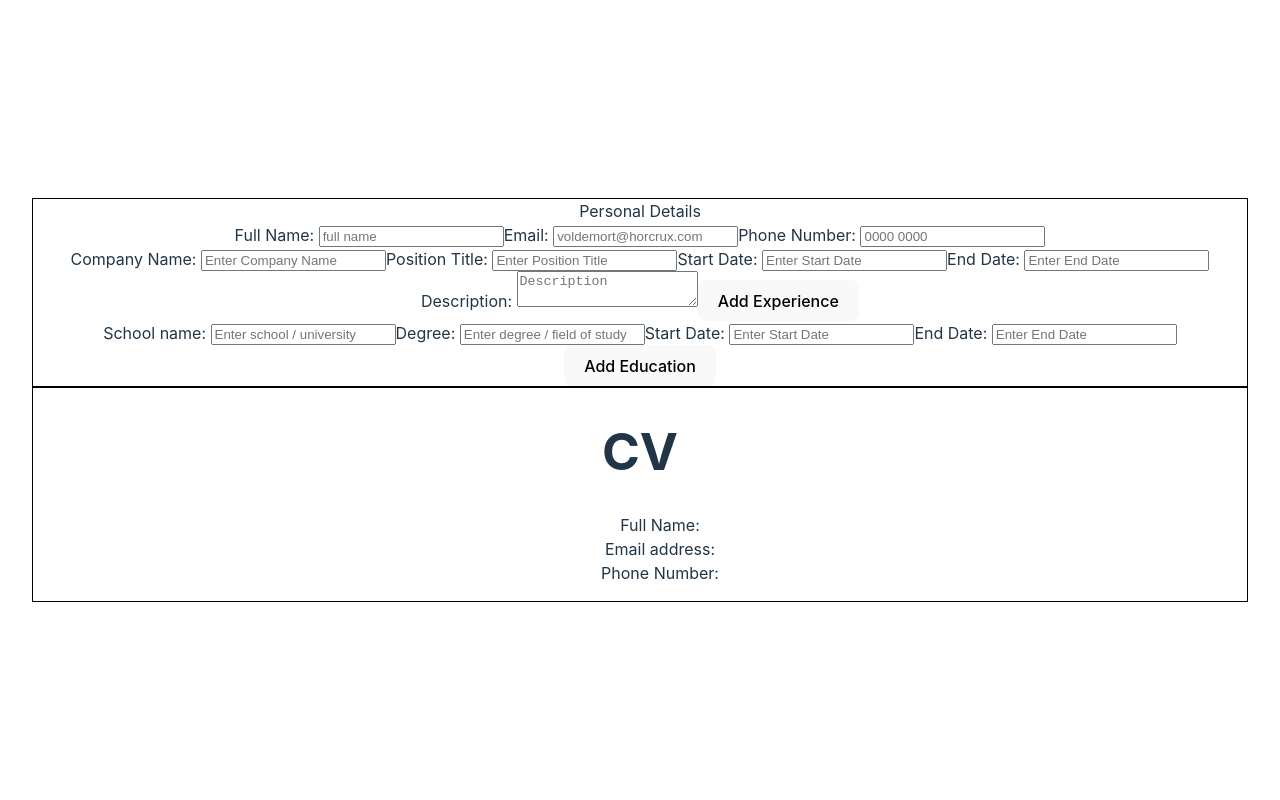
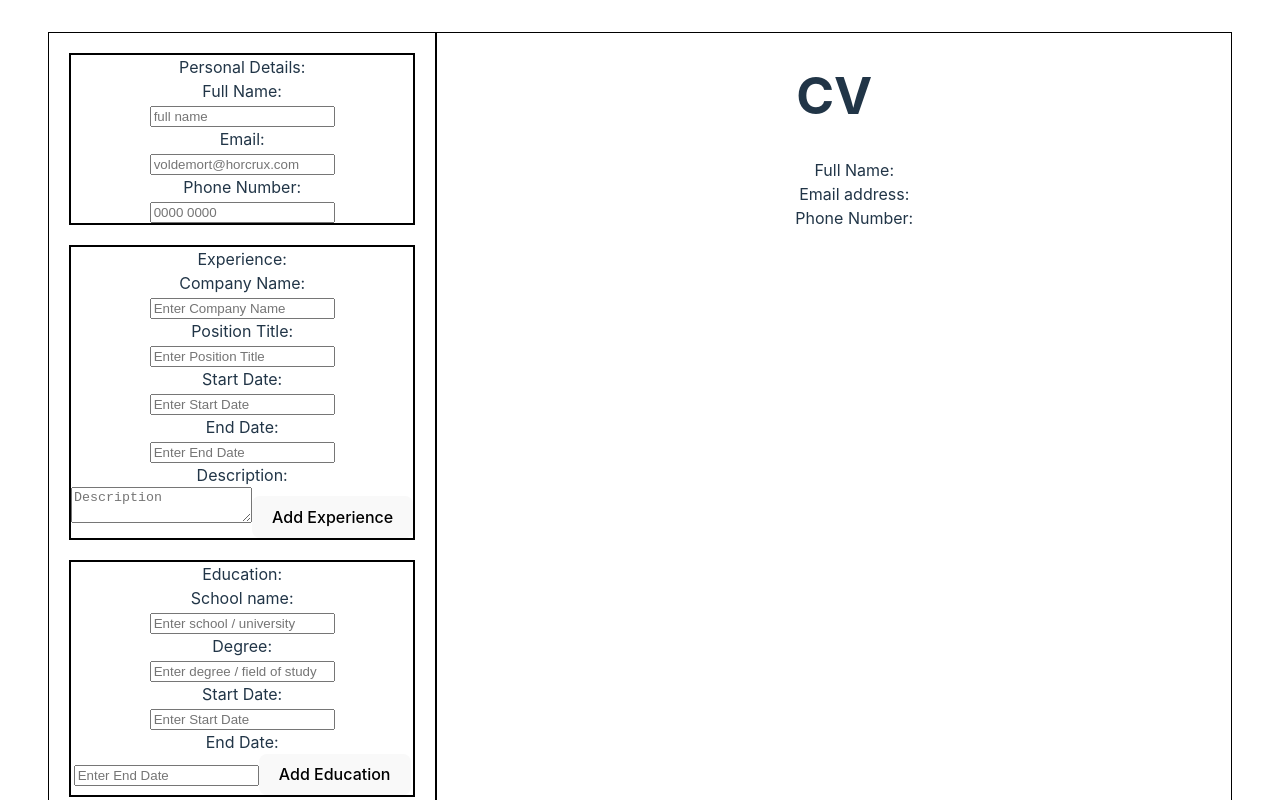
Before and after one commit to magic-doggo/cv-application, a React (Vite) app: page / in a window 1280 px wide. Shown: the top 800 px of the page. Built offline with nearby package versions, Linux system fonts and the light colour scheme.

Commit message:
Add css basic borders and sizes

```diff
--- a/src/App.css
+++ b/src/App.css
@@ -9,10 +9,25 @@ ul {
   list-style-type: none;
 }
 
+label {
+  display: block;
+}
+
+.cv-info {
+  display: flex;
+}
+
 .forms-container {
   border: 1px solid black;
 }
 
+.forms-container > div {
+  border: 2px solid black;
+  margin: 20px;
+}
+
 .cv-paper {
   border: 1px solid black;
+  height: 29.7cm;
+  width: 21cm;
 }
--- a/src/components/CVInfo.jsx
+++ b/src/components/CVInfo.jsx
@@ -50,9 +50,8 @@ export function CVPage() {
         setEditExistingEducation(null);
     }
 
-    //
     return (
-        <div>
+        <div className="cv-info">
             <div className="forms-container">
                 <PersonalDetailsForm addPersonalDetailsEntry={addPersonalDetails}></PersonalDetailsForm>
 
--- a/src/components/EducationForm.jsx
+++ b/src/components/EducationForm.jsx
@@ -38,23 +38,23 @@ export function EducationForm({ addEducationEntry }) {
     }
 
     return (
+        <div className="add-education-section">
+            <div>Education: </div>
             <form onSubmit={e => onSubmit(e)}>
                 <label htmlFor="school">School name: </label>
                 <input type="text" name="school" id="school" placeholder="Enter school / university"
                     value={school} onChange={handleSchoolChange} />
-
                 <label htmlFor="degree">Degree: </label>
                 <input type="text" name="degree" id="degree" placeholder="Enter degree / field of study"
                     value={degree} onChange={handleDegreeChange} />
-
                 <label htmlFor="startDate">Start Date: </label>
                 <input type="text" name="startDate" id="startDate" placeholder="Enter Start Date"
                     value={startDate} onChange={handleStartDateChange} />
-
                 <label htmlFor="endDate">End Date: </label>
                 <input type="text" name="endDate" id="endDate" placeholder="Enter End Date"
                     value={endDate} onChange={handleEndDateChange} />
                 <button type="submit">Add Education</button>
             </form>
+        </div>
     )
 }
--- a/src/components/PersonalDetailsForm.jsx
+++ b/src/components/PersonalDetailsForm.jsx
@@ -37,7 +37,7 @@ export default function PersonalDetailsForm({addPersonalDetailsEntry}) {
 
     return (
         <div className="add-personal-details-section">
-            <div>Personal Details</div>
+            <div>Personal Details: </div>
             <form onSubmit={e => e.preventDefault()}>
                 <label htmlFor="fullName">Full Name: </label>
                 <input type="text" id="fullName" name="fullName" placeholder="full name"
--- a/src/components/PracticalExperienceForm.jsx
+++ b/src/components/PracticalExperienceForm.jsx
@@ -44,28 +44,26 @@ export function PracticalExperienceForm({ addExperienceEntry }) {
     }
 
     return (
+        <div className="add-experience-section">
+            <div>Experience: </div>
             <form onSubmit={e => onSubmit(e)}>
                 <label htmlFor="companyName">Company Name: </label>
                 <input type="text" name="companyName" id="companyName" placeholder="Enter Company Name"
                     onChange={handleCompanyNameChange}
                     value={companyName}
                 />
-
                 <label htmlFor="positionTitle">Position Title: </label>
                 <input type="text" name="positionTitle" id="positionTitle" placeholder="Enter Position Title"
                     onChange={handlePositionTitleChange}
                     value={positionTitle} />
-
                 <label htmlFor="startDate">Start Date: </label>
                 <input type="text" name="startDate" id="startDate" placeholder="Enter Start Date"
                     onChange={handleStartDateChange}
                     value={startDate} />
-
                 <label htmlFor="endDate">End Date: </label>
                 <input type="text" name="endDate" id="endDate" placeholder="Enter End Date"
                     onChange={handleEndDateChange}
                     value={endDate} />
-
                 <label htmlFor="description">Description: </label>
                 <textarea type="text" name="description" id="description" placeholder="Description"
                     onChange={handleDescriptionChange}
@@ -73,5 +71,6 @@ export function PracticalExperienceForm({ addExperienceEntry }) {
                 </textarea>
                 <button type="submit">Add Experience</button>
             </form>
+        </div>
     )
 }
```
Lines whose indentation alone changed are shown as unchanged.
